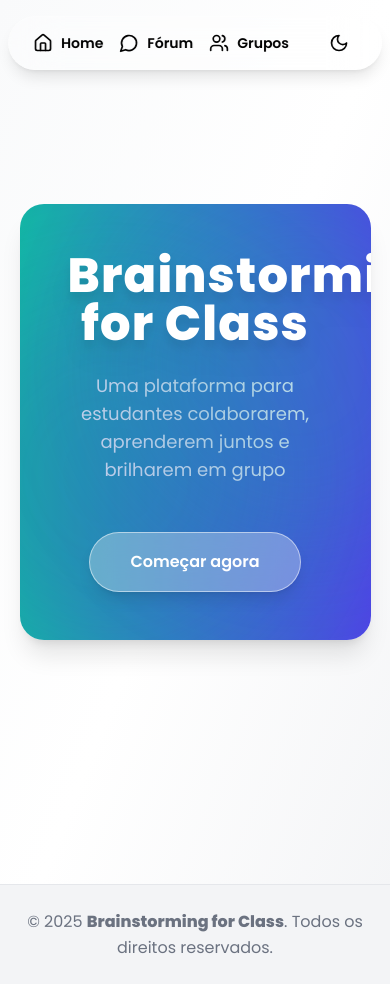
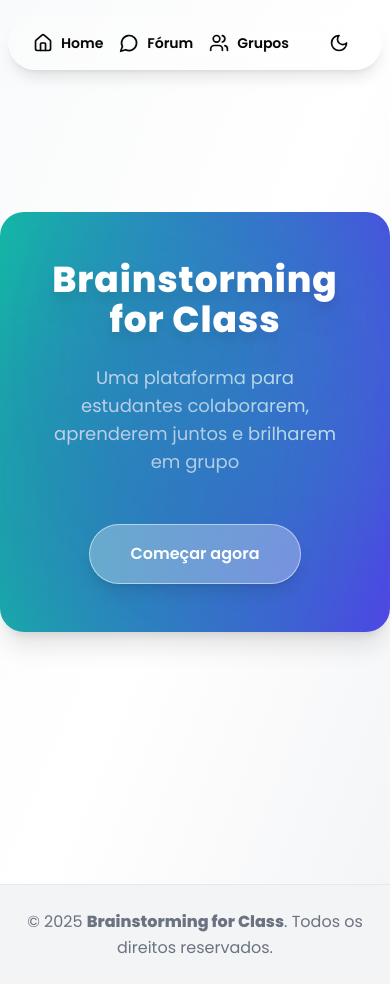
Before and after one commit to izabellesouza/brainstorming-for-class-, a React (Vite) app: page / in a window 390 px wide. Built offline with nearby package versions, Linux system fonts and the light colour scheme; grey boxes are pictures that could not be loaded.

Commit message:
testando responsividade da tela principal

```diff
--- a/src/pages/Home.jsx
+++ b/src/pages/Home.jsx
@@ -6,8 +6,8 @@ import HeroParallax from '../components/HeroParallax';
 const Home = () => {
     return (
         <HeroParallax>
-            <section className="w-[90vw] max-w-6xl mx-auto rounded-3xl shadow-xl p-12 text-white text-center relative overflow-hidden
-  bg-gradient-to-r from-teal-500 to-indigo-600 dark:from-gray-800 dark:to-gray-900 transition-colors duration-500">
+            <section className="w-full max-w-6xl mx-auto rounded-3xl shadow-xl p-12 text-white text-center relative overflow-hidden
+            bg-gradient-to-r from-teal-500 to-indigo-600 dark:from-gray-800 dark:to-gray-900 transition-colors duration-500">
 
                 {/* Elementos caindo (livros, lápis, computadores) */}
                 <motion.div
@@ -65,7 +65,7 @@ const Home = () => {
                     initial={{ opacity: 0, y: -40 }}
                     animate={{ opacity: 1, y: 0 }}
                     transition={{ duration: 1 }}
-                    className="text-5xl md:text-7xl font-bold mb-6 drop-shadow-xl tracking-wide"
+                    className="text-4xl sm:text-5xl md:text-6xl lg:text-7xl font-bold mb-6 drop-shadow-xl tracking-wide"
                 >
                     Brainstorming for Class
                 </motion.h1>
@@ -75,7 +75,7 @@ const Home = () => {
                     initial={{ opacity: 0 }}
                     animate={{ opacity: 1 }}
                     transition={{ delay: 0.5, duration: 0.8 }}
-                    className="text-lg md:text-2xl max-w-2xl mx-auto mb-12 text-white/90"
+                    className="text-lg sm:text-xl md:text-2xl max-w-2xl mx-auto mb-12 text-white/90"
                 >
                     Uma plataforma para estudantes colaborarem, aprenderem juntos e brilharem em grupo
                 </motion.p>
```
